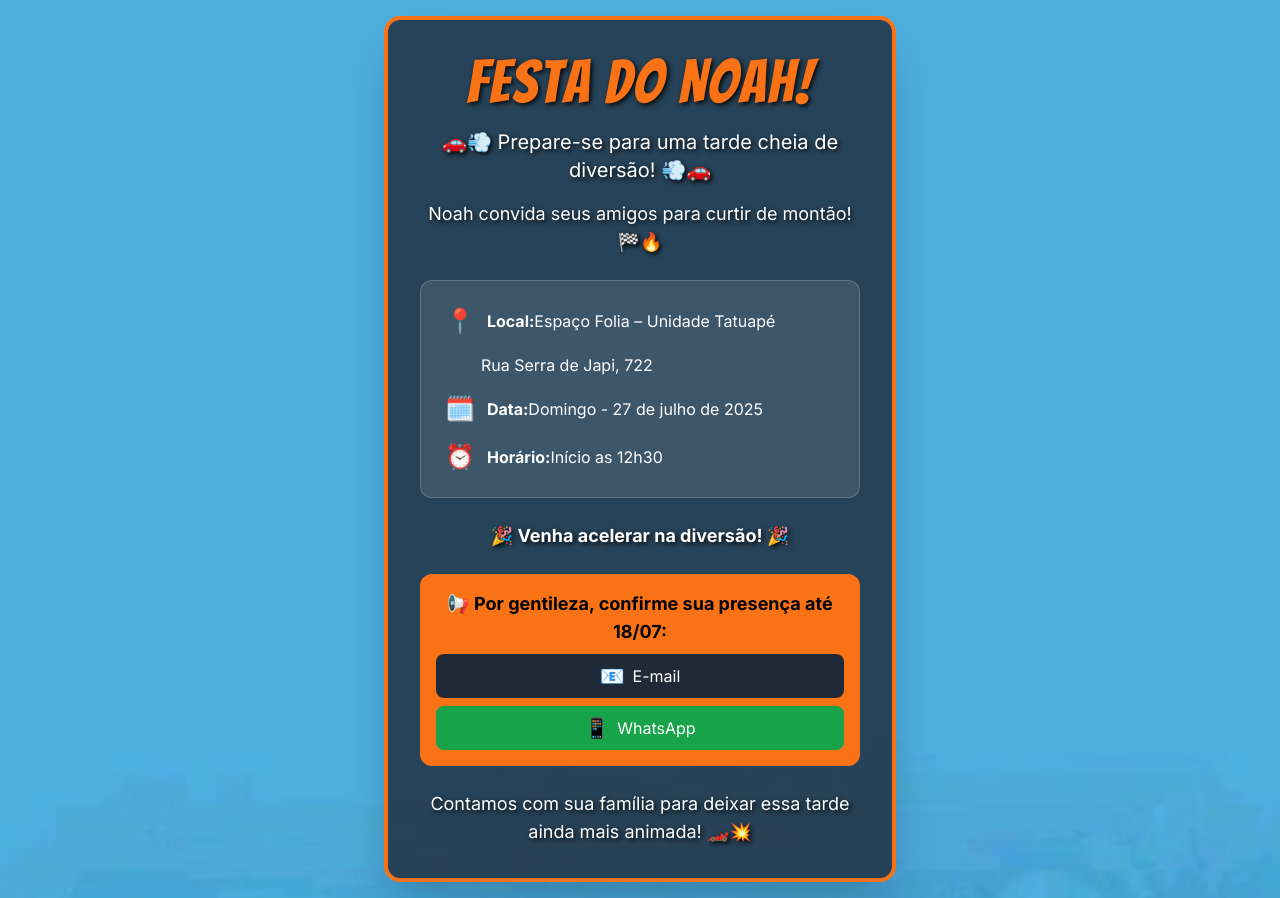
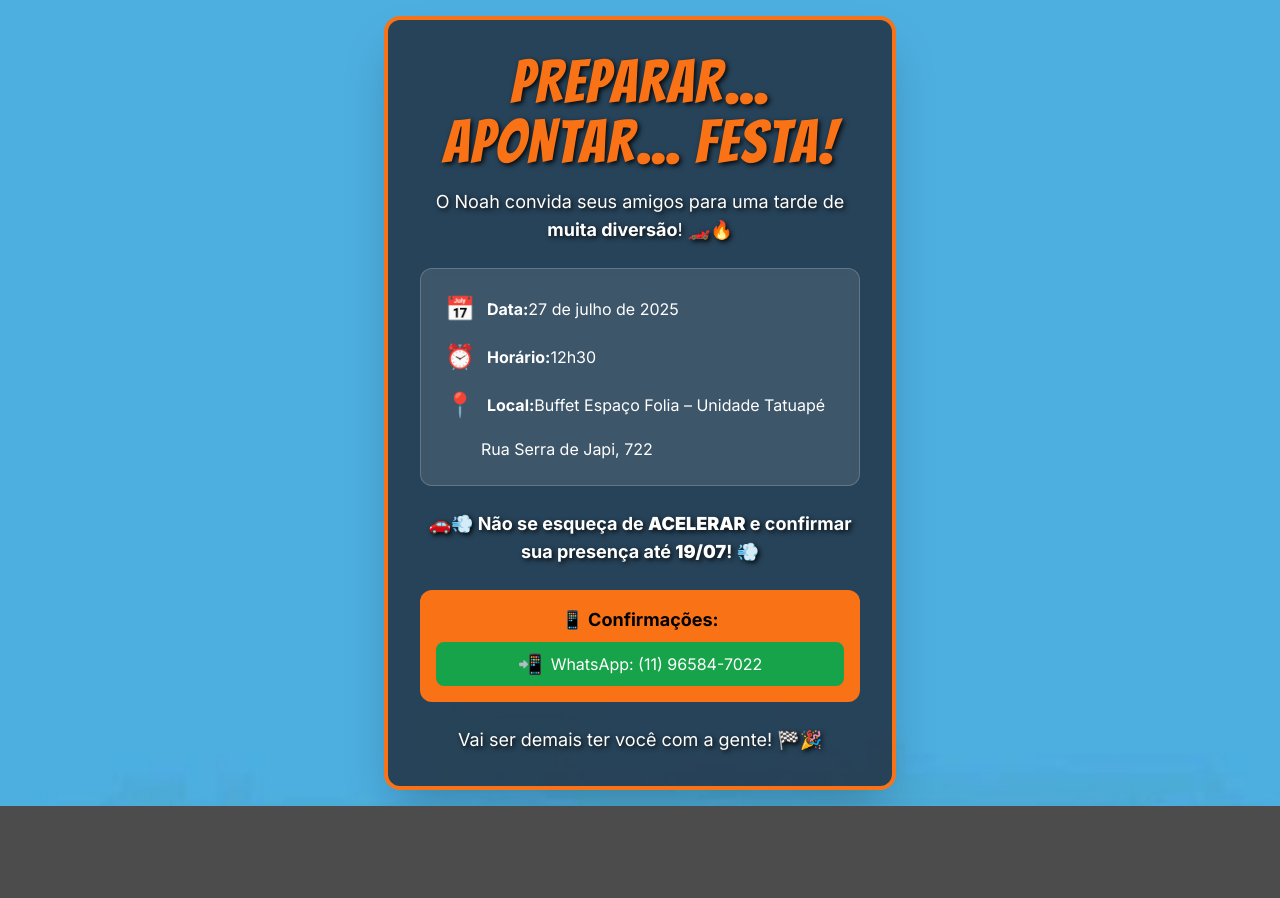
Before and after one commit to lisboajuca/convite-hotwheels_, a plain HTML site: page index.html in a window 1280 px wide. After the commit the page ends 806 px from the top, so only its background shows below. Drawn offline with nearby package versions, Linux system fonts and the light colour scheme.

Commit message:
Add files via upload

```diff
--- a/index.html
+++ b/index.html
@@ -3,7 +3,7 @@
 <head>
   <meta charset="UTF-8" />
   <meta name="viewport" content="width=device-width, initial-scale=1.0"/>
-  <title>Convite Festa Noah</title>
+  <title>Convite Festa Hot Wheels</title>
   <script src="https://cdn.tailwindcss.com"></script>
   <link rel="preconnect" href="https://fonts.googleapis.com" />
   <link rel="preconnect" href="https://fonts.gstatic.com" crossorigin />
@@ -27,32 +27,29 @@
 
   <div class="w-full max-w-lg mx-auto shadow-2xl rounded-2xl overflow-hidden border-4 border-orange-500 bg-gray-800/80">
     <div class="p-6 sm:p-8 text-white text-center flex flex-col items-center justify-center h-full">
-      <h1 class="font-bangers text-5xl sm:text-6xl text-orange-500 text-shadow mb-4">Festa do Noah!</h1>
-      <p class="text-lg sm:text-xl text-shadow mb-4">🚗💨 Prepare-se para uma tarde cheia de diversão! 💨🚗</p>
-      <p class="text-base sm:text-lg text-shadow mb-6">Noah convida seus amigos para curtir de montão! 🏁🔥</p>
+
+      <h1 class="font-bangers text-5xl sm:text-6xl text-orange-500 text-shadow mb-4">PREPARAR... APONTAR... FESTA!</h1>
+
+      <p class="text-base sm:text-lg text-shadow mb-6">O Noah convida seus amigos para uma tarde de <strong>muita diversão</strong>! 🏎️🔥</p>
 
       <div class="bg-white/10 backdrop-blur-sm rounded-xl p-6 w-full text-left space-y-4 mb-6 border border-white/20">
-        <p class="flex items-start sm:items-center"><span class="text-2xl mr-3">📍</span> <strong>Local:</strong> Espaço Folia – Unidade Tatuapé</p>
+        <p class="flex items-center"><span class="text-2xl mr-3">📅</span> <strong>Data:</strong> 27 de julho de 2025</p>
+        <p class="flex items-center"><span class="text-2xl mr-3">⏰</span> <strong>Horário:</strong> 12h30</p>
+        <p class="flex items-start sm:items-center"><span class="text-2xl mr-3">📍</span> <strong>Local:</strong> Buffet Espaço Folia – Unidade Tatuapé</p>
         <p class="flex items-center pl-9">Rua Serra de Japi, 722</p>
-        <p class="flex items-center"><span class="text-2xl mr-3">🗓️</span> <strong>Data:</strong> Domingo - 27 de julho de 2025</p>
-        <p class="flex items-center"><span class="text-2xl mr-3">⏰</span> <strong>Horário:</strong> Início as 12h30</p>
       </div>
 
-      <p class="text-base sm:text-lg font-bold text-shadow mb-6">🎉 Venha acelerar na diversão! 🎉</p>
+      <p class="text-base sm:text-lg font-bold text-shadow mb-6">🚗💨 Não se esqueça de <strong>ACELERAR</strong> e confirmar sua presença até <strong>19/07</strong>! 💨</p>
 
       <div class="bg-orange-500 rounded-xl p-4 w-full text-black">
-        <h2 class="font-bold text-lg mb-2">📢 Por gentileza, confirme sua presença até 18/07:</h2>
-        <div class="space-y-2">
-          <a href="mailto:lisboa.juca@gmail.com" class="flex items-center justify-center bg-gray-800 text-white py-2 px-4 rounded-lg hover:bg-gray-700 transition-colors w-full">
-            <span class="text-xl mr-2">📧</span> E-mail
-          </a>
-          <a href="https://wa.me/5511996663869" target="_blank" class="flex items-center justify-center bg-green-600 text-white py-2 px-4 rounded-lg hover:bg-green-500 transition-colors w-full">
-            <span class="text-xl mr-2">📱</span> WhatsApp
-          </a>
-        </div>
+        <h2 class="font-bold text-lg mb-2">📱 Confirmações:</h2>
+        <a href="https://wa.me/5511965847022" target="_blank" class="flex items-center justify-center bg-green-600 text-white py-2 px-4 rounded-lg hover:bg-green-500 transition-colors w-full">
+          <span class="text-xl mr-2">📲</span> WhatsApp: (11) 96584-7022
+        </a>
       </div>
 
-      <p class="mt-6 text-base sm:text-lg text-shadow">Contamos com sua família para deixar essa tarde ainda mais animada! 🏎️💥</p>
+      <p class="mt-6 text-base sm:text-lg text-shadow">Vai ser demais ter você com a gente! 🏁🎉</p>
+
     </div>
   </div>
 
```
